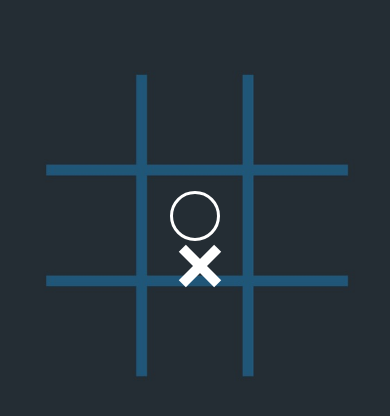
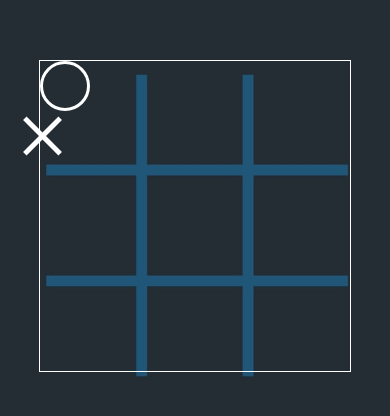
Before and after one commit to NilsRobatscherdev/app-tic_tac_toe, a React Native app: screen / in a window 390 px wide. Shown: the part 216-632 px from the top of the page. Built offline with nearby package versions, Linux system fonts and the light colour scheme.

Commit message:
Creating a solo style file for app

```diff
--- a/App.js
+++ b/App.js
@@ -1,6 +1,7 @@
 import { StatusBar } from 'expo-status-bar';
 import { StyleSheet, Text, View, ImageBackground } from 'react-native';
-import { borderColor } from 'react-native/Libraries/Components/View/ReactNativeStyleAttributes';
+
+import styles from './App.style'
 
 import BgImage from './assets/bg.jpeg'
 
@@ -8,55 +9,16 @@ export default function App() {
   return (
     <View style={styles.container}>
       <ImageBackground source={BgImage} style={styles.bg} resizeMode="contain">
-        <View style={styles.circle}></View>
-        <View style={styles.cross}>
-          <View style={styles.crossLine}></View>
-          <View style={[ styles.crossLine, styles.crossLineReversed]}></View>
+        <View style={styles.map}>
+          <View style={styles.circle}></View>
+          <View style={styles.cross}>
+            <View style={styles.crossLine}></View>
+            <View style={[ styles.crossLine, styles.crossLineReversed]}></View>
+          </View>
         </View>
+
       </ImageBackground>
       <StatusBar style="auto" />
     </View>
   );
 }
-
-const styles = StyleSheet.create({
-  container: {
-    flex: 1,
-    backgroundColor: '#242D34',
-    alignItems: 'center',
-    justifyContent: 'center',
-  },
-  bg:{
-    width:'100%',
-    height:'100%',
-    alignItems:'center',
-    justifyContent:'center',
-    paddingTop:20,
-  },
-  circle:{
-    width:50,
-    height:50,
-    backgroundColor:'#242D34',
-    borderRadius:25,
-    borderWidth:3,
-    borderColor:'white'
-  },
-  crossLine:{
-    position:'absolute',
-    width:10,
-    height:50,
-    backgroundColor:"white",
-    transform:[
-      {
-        rotate:'45deg'
-      }
-    ]
-  },
-  crossLineReversed:{
-    transform:[
-      {
-        rotate:'-45deg'
-      }
-    ]
-  }
-});
--- /dev/null
+++ b/App.style.js
@@ -0,0 +1,49 @@
+import { StyleSheet } from 'react-native';
+
+export default StyleSheet.create({
+    container: {
+        flex: 1,
+        backgroundColor: '#242D34',
+        alignItems: 'center',
+        justifyContent: 'center',
+      },
+      bg:{
+        width:'100%',
+        height:'100%',
+        alignItems:'center',
+        justifyContent:'center',
+        paddingTop:20,
+      },
+      map:{
+        borderWidth:1,
+        borderColor:"white",
+        width:"80%",
+        aspectRatio:1,
+      },
+      circle:{
+        width:50,
+        height:50,
+        backgroundColor:'#242D34',
+        borderRadius:25,
+        borderWidth:3,
+        borderColor:'white'
+      },
+      crossLine:{
+        position:'absolute',
+        width:5,
+        height:50,
+        backgroundColor:"white",
+        transform:[
+          {
+            rotate:'45deg'
+          }
+        ]
+      },
+      crossLineReversed:{
+        transform:[
+          {
+            rotate:'-45deg'
+          }
+        ]
+      }
+});
```
